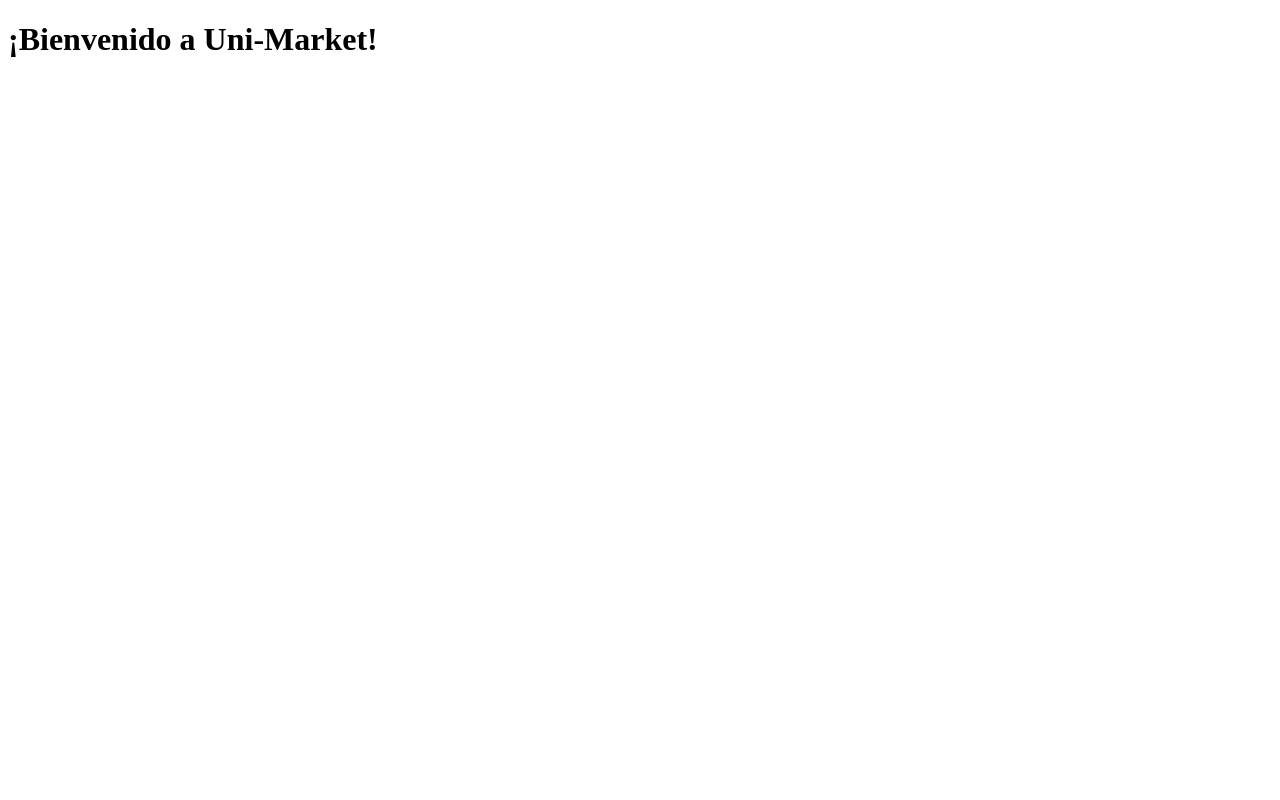
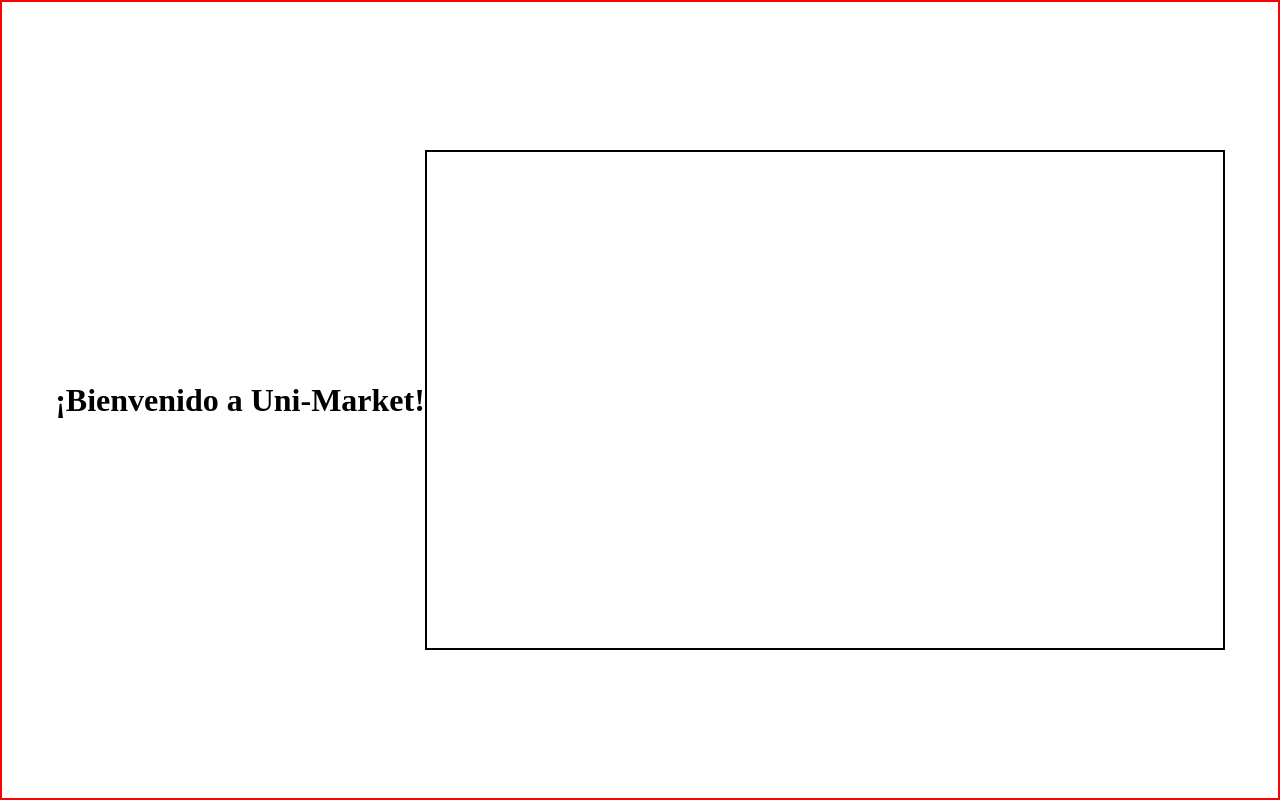
Before and after one commit to nicholas-delarosa/uni-market, a website: page index.html in a window 1280 px wide. Drawn offline with Linux system fonts and the light colour scheme.

```diff
--- /dev/null
+++ b/assets/styles/scss/_reset.scss
@@ -0,0 +1,5 @@
+*,*::before,*::after{
+    margin: 0;
+    padding: 0;
+    box-sizing: border-box;
+}
--- a/assets/styles/scss/style.scss
+++ b/assets/styles/scss/style.scss
@@ -0,0 +1,19 @@
+@use "_reset";
+
+$primary-color: red;
+$secondary-color: black;
+
+body{
+    border: 2px solid $primary-color;
+    width: 100%;
+    height: 100vh;
+    display: flex;
+    justify-content: center;
+    align-items: center;
+};
+
+.container{
+    border: 2px solid $secondary-color;
+    width: 800px;
+    height: 500px;
+};
--- a/index.html
+++ b/index.html
@@ -9,6 +9,10 @@
 <body>
     <h1>¡Bienvenido a Uni-Market!</h1>
 
+    <div class="container">
+
+    </div>
+
     <script type="module" src="assets/js/script.js"></script>
 </body>
 </html>
```
Also changed, not shown: assets/styles/css/style.css, 1 other file.
